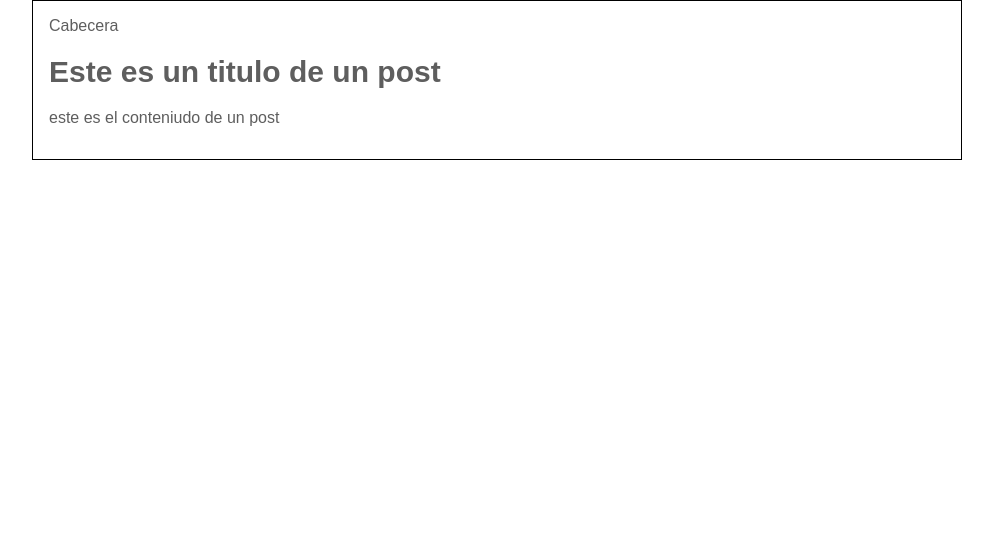
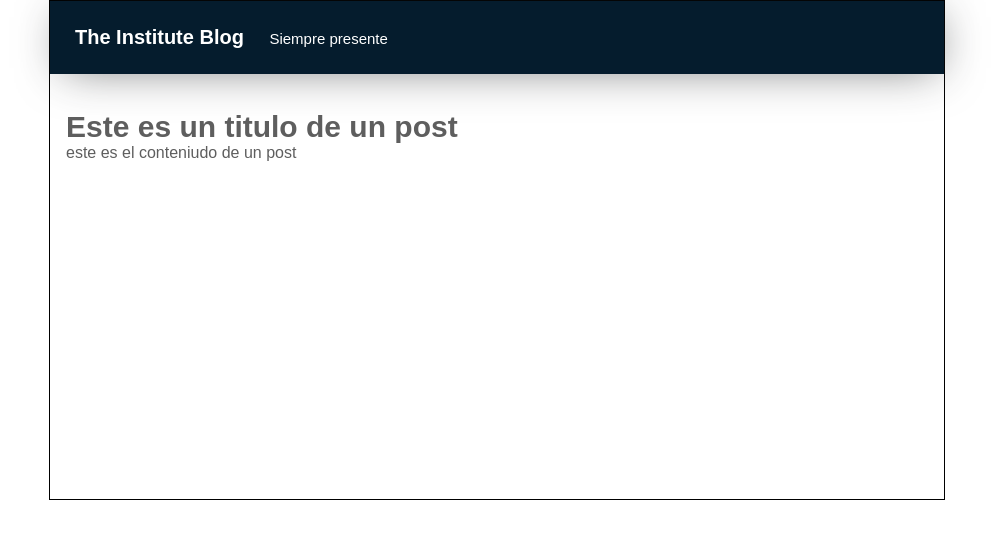
Before and after one commit to Kaecilius/Institute_blog, a plain HTML site: page index.html in a window 1280 px wide. Shown: the whole page, without its empty margins (143-1137 px from the left). Drawn offline with Linux system fonts and the light colour scheme.

Commit message:
Finalizada la cebecera

```diff
--- a/css/style.css
+++ b/css/style.css
@@ -1,18 +1,38 @@
+*{
+    margin: 0;
+    padding: 0;
+    box-sizing: border-box;
+}
 body {
-    text-align: center;
     font-family: Arial, Helvetica, sans-serif;
     color: #5e5e5e;
-    text-align: center;
-    margin: 0;
-    padding: 0;
 }
 .container {
     width: 70%;
-    padding: 1rem;
+    padding: 0;
     text-align: left;
     border: 1px solid #000;
     margin: 0 auto;
+    min-height: 500px;
 }
 .container h1 {
     font-size: 30px;
 }
+.cabecera {
+    background-color: #051c2d;
+    padding: 25px;
+    font-weight: bold;
+    margin: 0;
+    color: white;
+    font-size: 20px;
+    box-shadow: 3px 5px 46px -11px rgba(35,36,38,0.63);
+}
+.cabecera span {
+    margin-left: 20px;
+    font-weight: normal;
+    font-size: 15px;
+}
+.post {
+    padding: 1rem;
+    margin-top: 20px;
+}
--- a/index.html
+++ b/index.html
@@ -9,7 +9,8 @@
 <body>
     <div class="container">
         <div class="cabecera">
-            Cabecera
+            The Institute Blog
+            <span> Siempre presente </span>
         </div>
         <div class="post">
             <h1>Este es un titulo de un post</h1>
```
